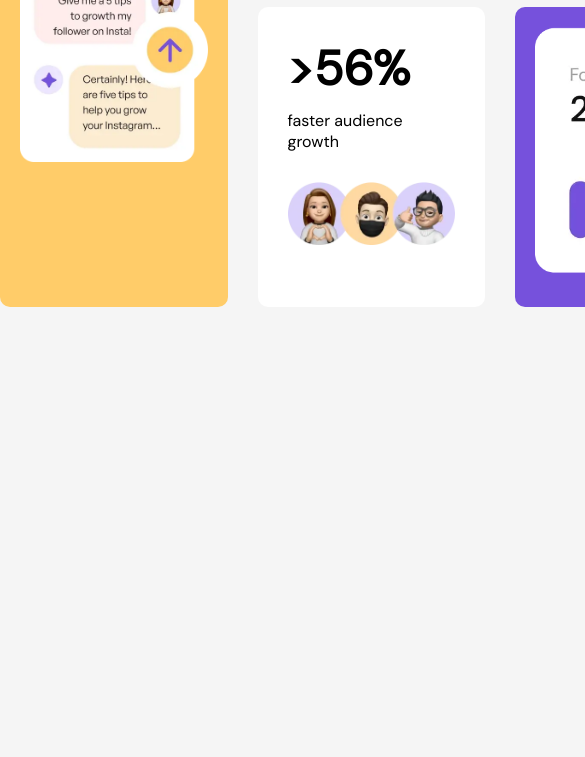
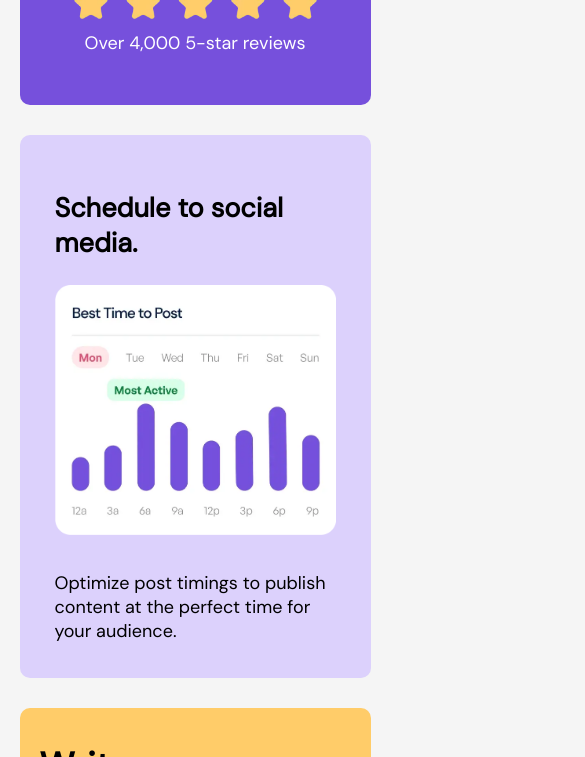
Before and after one commit to Sultanmia22/Bento-grid, a plain HTML site: page index.html in a window 390 px wide. Shown: the part 733-1490 px from the top of the page, 585 px wide, since content can reach past the window. Before the commit the page ends 1090 px from the top, so only its background shows below. Drawn offline with Linux system fonts and the light colour scheme.

Commit message:
responsive

```diff
--- a/style.css
+++ b/style.css
@@ -46,7 +46,7 @@ body {
 .grid-container {
     display: grid;
     width: 1000px;
-    grid-auto-rows: 80px;
+    grid-auto-rows: 75px;
     gap: 30px;
     grid-template-columns: repeat(4, 1fr);
     grid-template-rows: auto;
@@ -212,3 +212,21 @@ img {
     margin-top: 70px;
     color: white;
 }
+@media screen and (max-width:577px) {
+    .grid-container {
+        display: block;
+        width: 90%;
+        grid-auto-rows: 75px;
+        grid-template-rows: auto;
+        margin: 0 auto;
+
+    }
+    div{
+        margin-bottom: 30px;
+    }
+
+
+
+
+
+}
```
